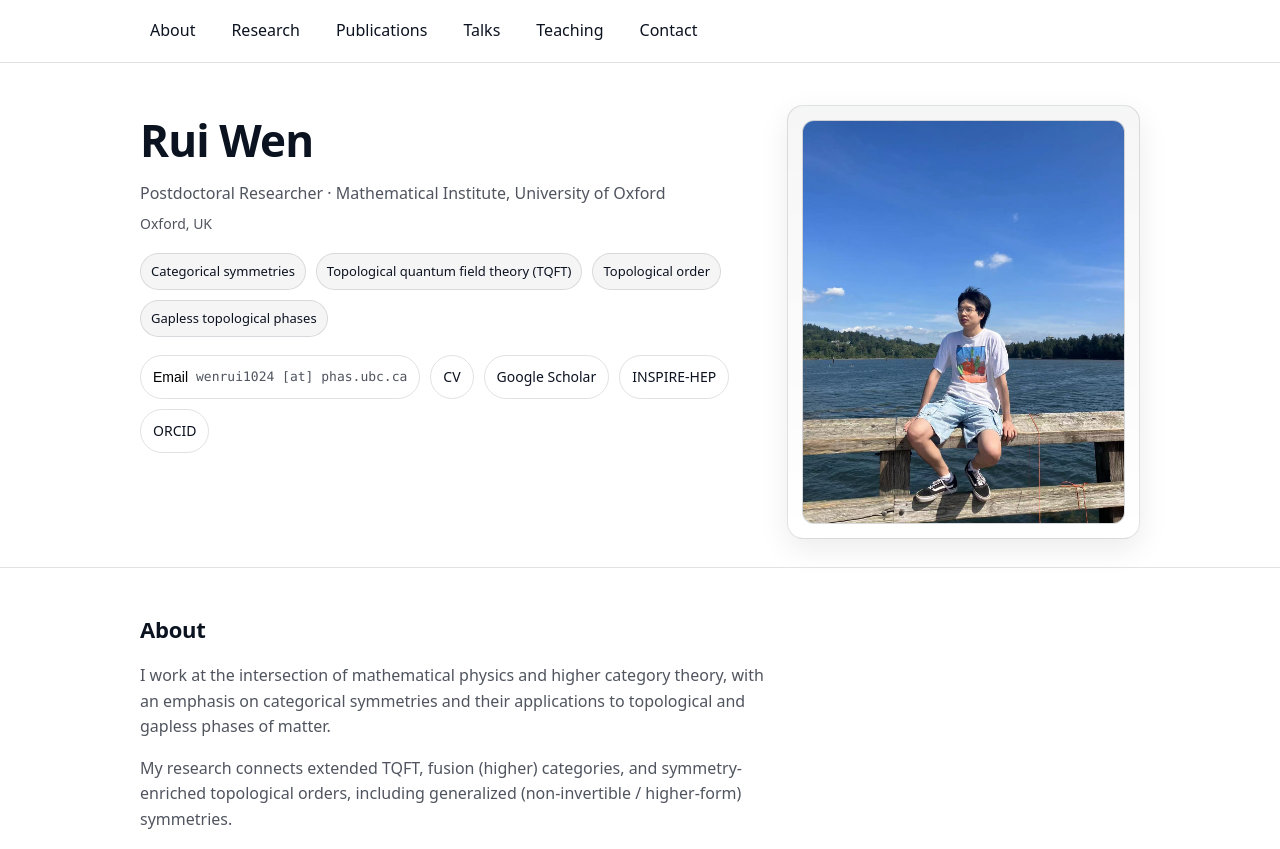
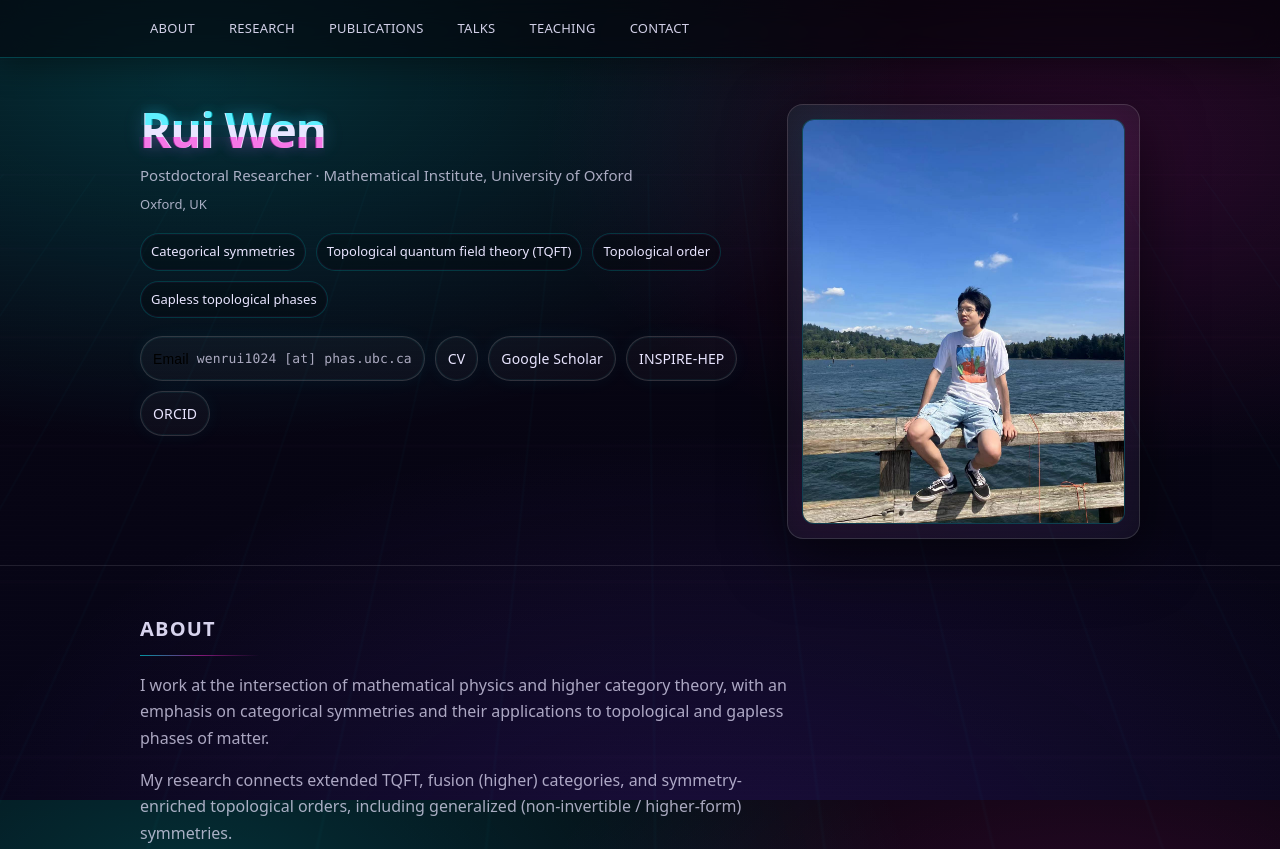
Before and after one commit to RuiWenZzZz/RuiWenZzZz.github.io, a plain HTML site: page index.html in a window 1280 px wide. Shown: the top 849 px of the page. Drawn offline with Linux system fonts and the light colour scheme.

Commit message:
Add files via upload

```diff
--- a/assets/main.js
+++ b/assets/main.js
@@ -35,7 +35,9 @@ function setText(id, text){
 }
 
 function renderSite(site){
-  setText("#site-name", site.name ?? "Name");
+  const nameValue = site.name ?? "Name";
+  const nameEl = $("#site-name");
+  if(nameEl){ nameEl.textContent = nameValue; nameEl.setAttribute("data-text", nameValue); }
   setText("#name-inline", site.name ?? "Name");
   setText("#year", new Date().getFullYear());
 
--- a/assets/styles.css
+++ b/assets/styles.css
@@ -1,28 +1,27 @@
-/* Modern, minimal academic style (no external dependencies) */
+/* Futuristic / cyberpunk theme (no external dependencies) */
+/* Keep content the same; this file only changes appearance. */
 
 :root{
-  --bg: #ffffff;
-  --fg: #0b1220;
-  --muted: rgba(11,18,32,.72);
-  --card: rgba(11,18,32,.04);
-  --border: rgba(11,18,32,.12);
-  --accent: #1f6feb;
-  --shadow: 0 10px 30px rgba(0,0,0,.08);
+  --bg0: #05030a;
+  --bg1: #08061a;
+  --fg: #e9e5ff;
+  --muted: rgba(233,229,255,.72);
+
+  --card: rgba(255,255,255,.06);
+  --card2: rgba(255,255,255,.03);
+  --border: rgba(255,255,255,.14);
+
+  --neon-cyan: #00f5ff;
+  --neon-pink: #ff2bd6;
+  --neon-violet: #7c3aed;
+  --neon-lime: #b6ff00;
+
+  --shadow: 0 18px 60px rgba(0,0,0,.55);
   --radius: 16px;
   --max: 1040px;
+
   --sans: ui-sans-serif, system-ui, -apple-system, Segoe UI, Roboto, Helvetica, Arial, "Apple Color Emoji", "Segoe UI Emoji";
   --mono: ui-monospace, SFMono-Regular, Menlo, Monaco, Consolas, "Liberation Mono", "Courier New", monospace;
-}
-
-@media (prefers-color-scheme: dark){
-  :root{
-    --bg: #0b0f17;
-    --fg: rgba(255,255,255,.92);
-    --muted: rgba(255,255,255,.70);
-    --card: rgba(255,255,255,.06);
-    --border: rgba(255,255,255,.14);
-    --shadow: 0 14px 36px rgba(0,0,0,.45);
-  }
 }
 
 *{ box-sizing: border-box; }
@@ -30,12 +29,52 @@ html,body{ height:100%; }
 body{
   margin:0;
   font-family: var(--sans);
-  background: var(--bg);
+  background:
+    radial-gradient(1200px 600px at 15% 10%, rgba(0,245,255,.18), transparent 60%),
+    radial-gradient(900px 520px at 85% 18%, rgba(255,43,214,.14), transparent 62%),
+    radial-gradient(1200px 700px at 55% 110%, rgba(124,58,237,.16), transparent 64%),
+    linear-gradient(180deg, var(--bg0), var(--bg1));
   color: var(--fg);
-  line-height: 1.6;
+  line-height: 1.65;
+  overflow-x: hidden;
+}
+
+/* scanlines + grid overlay */
+body::before{
+  content:"";
+  position: fixed;
+  inset: 0;
+  pointer-events: none;
+  background:
+    repeating-linear-gradient(
+      to bottom,
+      rgba(255,255,255,.03),
+      rgba(255,255,255,.03) 1px,
+      transparent 1px,
+      transparent 5px
+    );
+  opacity: .18;
+  mix-blend-mode: overlay;
+  z-index: 0;
+}
+body::after{
+  content:"";
+  position: fixed;
+  inset: -2px;
+  pointer-events: none;
+  background:
+    linear-gradient(to right, rgba(0,245,255,.12) 1px, transparent 1px),
+    linear-gradient(to bottom, rgba(255,43,214,.08) 1px, transparent 1px);
+  background-size: 72px 72px;
+  opacity: .14;
+  transform: perspective(900px) rotateX(55deg) translateY(240px);
+  transform-origin: top;
+  z-index: 0;
 }
 
 .container{
+  position: relative;
+  z-index: 1;
   max-width: var(--max);
   margin: 0 auto;
   padding: 0 20px;
@@ -51,41 +90,69 @@ body{
   left:20px; top:20px;
   width:auto; height:auto;
   padding:10px 12px;
-  background: var(--bg);
-  border: 1px solid var(--border);
+  background: rgba(0,0,0,.65);
+  border: 1px solid rgba(0,245,255,.35);
   border-radius: 10px;
   z-index: 999;
 }
 
-/* Nav at top */
+a{
+  color: inherit;
+  text-decoration: none;
+}
+a:hover{ text-decoration: none; }
+
+/* Top nav */
 .site-nav{
   position: sticky;
   top: 0;
-  backdrop-filter: blur(10px);
-  background: color-mix(in srgb, var(--bg) 88%, transparent);
-  border-bottom: 1px solid var(--border);
   z-index: 50;
+  backdrop-filter: blur(12px);
+  background: rgba(5,3,10,.55);
+  border-bottom: 1px solid rgba(0,245,255,.22);
+  box-shadow: 0 8px 30px rgba(0,0,0,.35);
 }
 .nav-row{
   display:flex;
-  gap: 16px;
+  gap: 14px;
   padding: 10px 20px;
   overflow-x: auto;
   -webkit-overflow-scrolling: touch;
 }
 .nav-row a{
+  position: relative;
   padding: 8px 10px;
-  border-radius: 10px;
+  border-radius: 12px;
   white-space: nowrap;
+  color: rgba(233,229,255,.9);
+  font-size: 13px;
+  letter-spacing: .02em;
+  text-transform: uppercase;
+}
+.nav-row a::after{
+  content:"";
+  position:absolute;
+  left: 10px;
+  right: 10px;
+  bottom: 6px;
+  height: 1px;
+  background: linear-gradient(90deg, transparent, rgba(0,245,255,.8), rgba(255,43,214,.7), transparent);
+  opacity: 0;
+  transform: translateY(2px);
+  transition: opacity .18s ease, transform .18s ease;
 }
 .nav-row a:hover{
-  background: var(--card);
-  text-decoration: none;
+  background: rgba(255,255,255,.05);
+}
+.nav-row a:hover::after{
+  opacity: 1;
+  transform: translateY(0);
 }
 
+/* Header */
 .site-header{
-  padding: 42px 0 28px 0;
-  border-bottom: 1px solid var(--border);
+  padding: 46px 0 26px 0;
+  border-bottom: 1px solid rgba(255,255,255,.10);
 }
 .header-grid{
   display: grid;
@@ -98,21 +165,65 @@ body{
 }
 
 h1{
-  font-size: clamp(32px, 5vw, 44px);
-  letter-spacing: -0.02em;
+  font-size: clamp(34px, 5vw, 48px);
+  letter-spacing: -0.03em;
   margin: 0 0 6px 0;
+  line-height: 1.1;
 }
+
+/* Glitch title effect (uses data-text set by JS) */
+#site-name{
+  position: relative;
+  display: inline-block;
+  text-shadow:
+    0 0 18px rgba(0,245,255,.18),
+    0 0 24px rgba(255,43,214,.12);
+}
+#site-name::before,
+#site-name::after{
+  content: attr(data-text);
+  position: absolute;
+  inset: 0;
+  pointer-events: none;
+  opacity: .65;
+}
+#site-name::before{
+  transform: translate(1px, 0);
+  color: rgba(0,245,255,.9);
+  text-shadow: 0 0 16px rgba(0,245,255,.38);
+  clip-path: inset(0 0 62% 0);
+  animation: glitch1 3.6s infinite linear;
+}
+#site-name::after{
+  transform: translate(-1px, 0);
+  color: rgba(255,43,214,.9);
+  text-shadow: 0 0 16px rgba(255,43,214,.32);
+  clip-path: inset(62% 0 0 0);
+  animation: glitch2 4.2s infinite linear;
+}
+@keyframes glitch1{
+  0%, 92%, 100% { clip-path: inset(0 0 62% 0); transform: translate(1px, 0); }
+  93% { clip-path: inset(10% 0 42% 0); transform: translate(2px, -1px); }
+  95% { clip-path: inset(0 0 70% 0); transform: translate(0, 0); }
+}
+@keyframes glitch2{
+  0%, 90%, 100% { clip-path: inset(62% 0 0 0); transform: translate(-1px, 0); }
+  91% { clip-path: inset(74% 0 0 0); transform: translate(-2px, 1px); }
+  94% { clip-path: inset(62% 0 0 0); transform: translate(-1px, 0); }
+}
+
 .subtitle{
   margin: 0 0 6px 0;
   color: var(--muted);
-  font-size: 16px;
+  font-size: 15px;
 }
 .meta{
   margin: 0 0 18px 0;
   color: var(--muted);
-  font-size: 14px;
+  font-size: 13px;
 }
 
+/* Chips */
 .chips{
   display:flex;
   flex-wrap: wrap;
@@ -122,56 +233,78 @@ h1{
 .chip{
   padding: 7px 10px;
   font-size: 13px;
-  border: 1px solid var(--border);
-  background: var(--card);
+  border: 1px solid rgba(0,245,255,.18);
+  background: rgba(0,0,0,.25);
   border-radius: 999px;
+  box-shadow: 0 0 0 1px rgba(255,43,214,.05) inset;
+}
+.chip:hover{
+  border-color: rgba(255,43,214,.22);
 }
 
+/* Buttons */
 .links{
   display:flex;
   flex-wrap: wrap;
   gap: 10px;
 }
-a{
-  color: inherit;
-  text-decoration: none;
-}
-a:hover{ text-decoration: underline; }
-
 .btn{
   display:inline-flex;
   gap:8px;
   align-items:center;
   padding: 10px 12px;
-  border: 1px solid var(--border);
-  background: transparent;
   border-radius: 999px;
   font-size: 14px;
+  letter-spacing: .01em;
+
+  background: rgba(255,255,255,.03);
+  border: 1px solid rgba(255,255,255,.14);
+  box-shadow:
+    0 0 0 1px rgba(0,245,255,.05) inset,
+    0 0 18px rgba(0,245,255,.05);
 }
 .btn:hover{
-  background: var(--card);
-  text-decoration: none;
+  border-color: rgba(0,245,255,.30);
+  box-shadow:
+    0 0 0 1px rgba(0,245,255,.10) inset,
+    0 0 22px rgba(0,245,255,.12),
+    0 0 26px rgba(255,43,214,.08);
+  transform: translateY(-1px);
 }
+.btn:active{ transform: translateY(0); }
 .btn:focus{
-  outline: 3px solid rgba(31,111,235,.35);
+  outline: 3px solid rgba(0,245,255,.30);
   outline-offset: 2px;
 }
 .btn .mono{ font-family: var(--mono); font-size: 13px; color: var(--muted); }
 
+/* Portrait */
 .portrait-card{
-  border: 1px solid var(--border);
   border-radius: var(--radius);
   padding: 14px;
-  background: linear-gradient(180deg, var(--card), transparent);
+  background: rgba(255,255,255,.04);
+  border: 1px solid rgba(255,255,255,.14);
   box-shadow: var(--shadow);
+  position: relative;
+  overflow: hidden;
+}
+.portrait-card::before{
+  content:"";
+  position:absolute;
+  inset:-2px;
+  background: linear-gradient(135deg, rgba(0,245,255,.25), rgba(255,43,214,.18), rgba(124,58,237,.20));
+  filter: blur(22px);
+  opacity: .35;
+  z-index: 0;
 }
 .portrait{
+  position: relative;
+  z-index: 1;
   aspect-ratio: 4/5;
   border-radius: calc(var(--radius) - 4px);
-  border: 1px solid var(--border);
+  border: 1px solid rgba(0,245,255,.22);
   overflow: hidden;
-  background: var(--card);
-  position: relative;
+  background: rgba(0,0,0,.24);
 }
 .portrait img{
   width: 100%;
@@ -186,32 +319,51 @@ a:hover{ text-decoration: underline; }
   place-items:center;
   color: var(--muted);
   font-size: 13px;
+  font-family: var(--mono);
 }
 .portrait-caption{
   margin: 10px 0 0 0;
   color: var(--muted);
   font-size: 12px;
+  position: relative;
+  z-index: 1;
 }
-code{ font-family: var(--mono); font-size: 0.95em; }
+code{ font-family: var(--mono); font-size: 0.95em; color: rgba(233,229,255,.86); }
 
+/* Sections */
 .section{
-  padding: 44px 0;
-  border-bottom: 1px solid var(--border);
+  padding: 46px 0;
+  border-bottom: 1px solid rgba(255,255,255,.10);
 }
 .section:last-of-type{ border-bottom: none; }
+
 h2{
   margin: 0 0 16px 0;
-  font-size: 22px;
-  letter-spacing: -0.01em;
+  font-size: 20px;
+  letter-spacing: .06em;
+  text-transform: uppercase;
+  color: rgba(233,229,255,.92);
+}
+h2::after{
+  content:"";
+  display:block;
+  height: 1px;
+  width: 120px;
+  margin-top: 10px;
+  background: linear-gradient(90deg, rgba(0,245,255,.65), rgba(255,43,214,.55), transparent);
+  opacity: .9;
 }
 h3{
   margin: 0 0 10px 0;
-  font-size: 16px;
+  font-size: 15px;
+  letter-spacing: .02em;
+  text-transform: uppercase;
 }
 .prose{
   color: var(--muted);
-  max-width: 70ch;
+  max-width: 72ch;
 }
+
 .grid.two{
   display:grid;
   grid-template-columns: 1fr 1fr;
@@ -220,11 +372,19 @@ h3{
 @media (max-width: 860px){
   .grid.two{ grid-template-columns: 1fr; }
 }
+
+/* Cards */
 .card{
-  border: 1px solid var(--border);
   border-radius: var(--radius);
   padding: 16px;
-  background: var(--card);
+  background: rgba(255,255,255,.04);
+  border: 1px solid rgba(255,255,255,.14);
+  box-shadow:
+    0 0 0 1px rgba(0,245,255,.06) inset,
+    0 18px 55px rgba(0,0,0,.34);
+}
+.card:hover{
+  border-color: rgba(0,245,255,.24);
 }
 .bullets{
   margin: 0;
@@ -243,24 +403,35 @@ h3{
   gap: 10px;
   flex-wrap: wrap;
 }
+
+/* Inputs */
 input[type="search"], select{
-  border: 1px solid var(--border);
-  background: transparent;
-  color: inherit;
+  border: 1px solid rgba(255,255,255,.16);
+  background: rgba(0,0,0,.22);
+  color: var(--fg);
   border-radius: 12px;
   padding: 10px 12px;
   font-size: 14px;
 }
+input[type="search"]::placeholder{
+  color: rgba(233,229,255,.52);
+}
 input[type="search"]:focus, select:focus{
-  outline: 3px solid rgba(31,111,235,.35);
+  outline: 3px solid rgba(255,43,214,.25);
   outline-offset: 2px;
+  border-color: rgba(255,43,214,.35);
 }
+
 .list{ display: grid; gap: 12px; margin-top: 6px; }
 .item{
-  border: 1px solid var(--border);
   border-radius: var(--radius);
   padding: 14px 16px;
-  background: transparent;
+  background: rgba(0,0,0,.18);
+  border: 1px solid rgba(255,255,255,.14);
+}
+.item:hover{
+  border-color: rgba(255,43,214,.24);
+  box-shadow: 0 0 18px rgba(255,43,214,.10);
 }
 .item-title{
   margin:0 0 6px 0;
@@ -282,20 +453,33 @@ input[type="search"]:focus, select:focus{
   align-items:center;
   padding: 6px 10px;
   border-radius: 999px;
-  border: 1px solid var(--border);
-  background: var(--card);
+  border: 1px solid rgba(0,245,255,.18);
+  background: rgba(0,0,0,.26);
   font-size: 13px;
 }
-.hint{
+.pill:hover{
+  border-color: rgba(0,245,255,.34);
+  box-shadow: 0 0 16px rgba(0,245,255,.10);
+}
+
+.hint{ /* you can keep these hidden if desired */
   margin: 12px 0 0 0;
-  color: var(--muted);
+  color: rgba(233,229,255,.55);
   font-size: 12px;
 }
+
 .site-footer{
-  padding: 24px 0 36px 0;
+  padding: 24px 0 40px 0;
 }
 .small{
   margin: 6px 0;
-  color: var(--muted);
+  color: rgba(233,229,255,.58);
   font-size: 12px;
 }
+
+/* Reduce motion */
+@media (prefers-reduced-motion: reduce){
+  *{ animation: none !important; transition: none !important; }
+  body::after{ transform: none; opacity: .06; }
+  .btn:hover{ transform: none; }
+}
```
